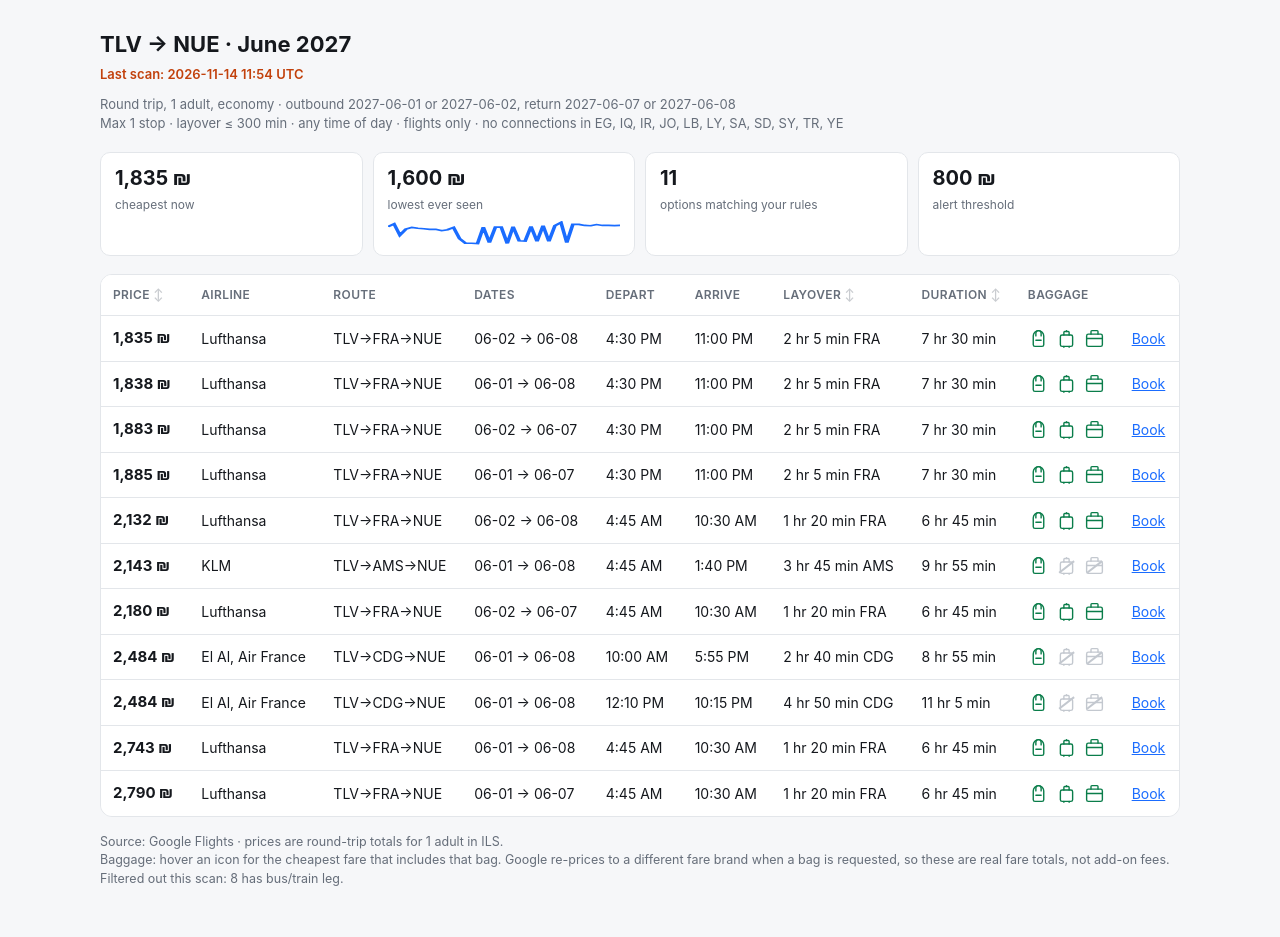
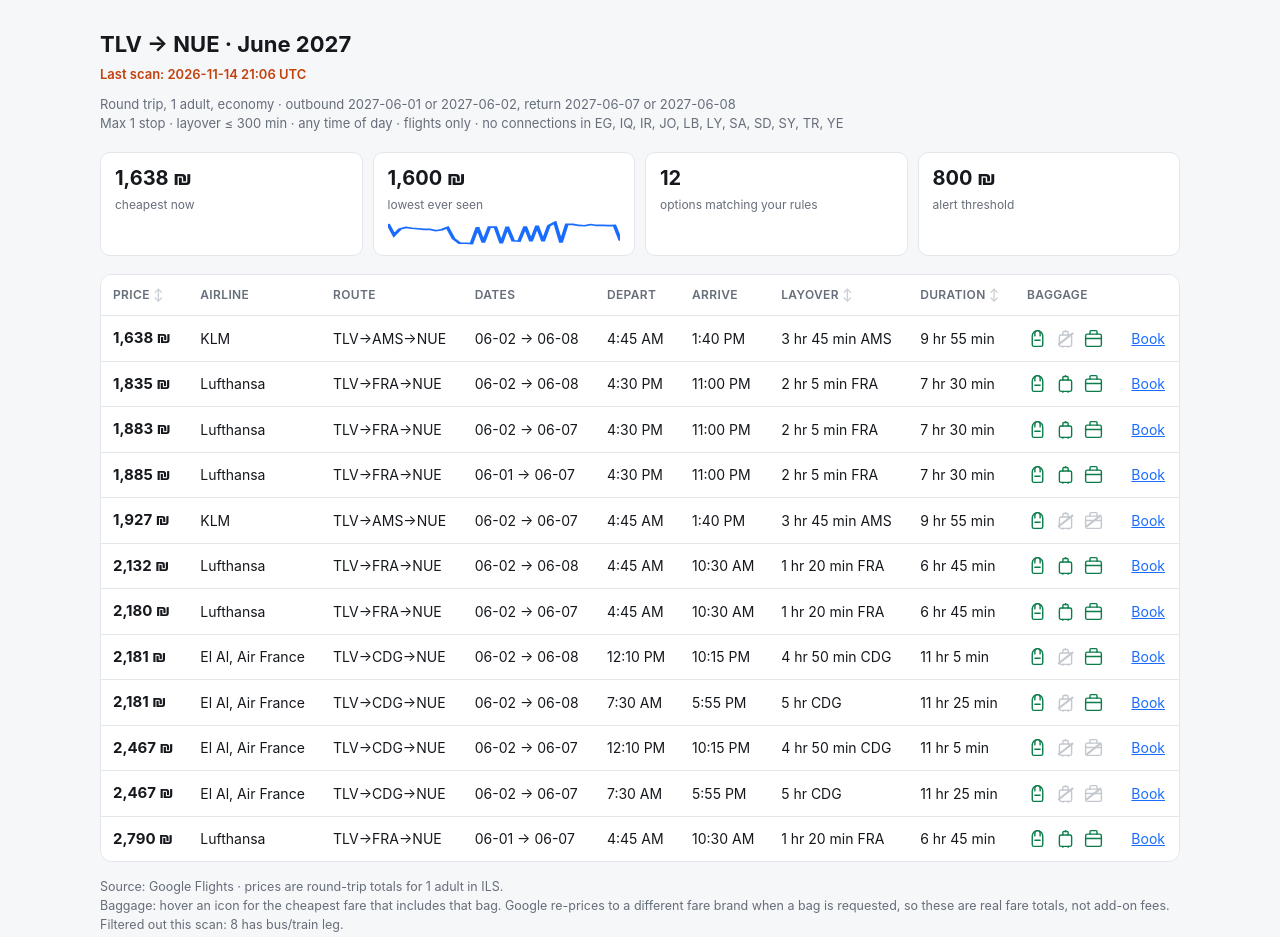
Before and after one commit to EilonV/germany-flight-scanner, a plain HTML site: page index.html in a window 1280 px wide. Drawn offline with Linux system fonts and the light colour scheme.

Commit message:
scan: 2026-11-14 21:06 UTC

```diff
--- a/data/state.json
+++ b/data/state.json
@@ -521,6 +521,11 @@
       "ts": "2026-11-14T11:54:37+00:00",
       "min_price": 1835,
       "count": 11
+    },
+    {
+      "ts": "2026-11-14T21:06:14+00:00",
+      "min_price": 1638,
+      "count": 12
     }
   ]
 }
--- a/index.html
+++ b/index.html
@@ -63,7 +63,7 @@
 <body>
 <div class="wrap">
   <h1>TLV &rarr; NUE &middot; June 2027</h1>
-  <div class="stamp">Last scan: 2026-11-14 11:54 UTC</div>
+  <div class="stamp">Last scan: 2026-11-14 21:06 UTC</div>
   <div class="sub">
     Round trip, 1 adult, economy &middot; outbound 2027-06-01 or 2027-06-02,
     return 2027-06-07 or 2027-06-08<br>
@@ -73,14 +73,14 @@
   </div>
 
   <div class="bar">
-    <div class="stat"><b>1,835 &#8362;</b>
+    <div class="stat"><b>1,638 &#8362;</b>
       <span>cheapest now</span></div>
     <div class="stat"><b>1,600 &#8362;</b>
       <span>lowest ever seen</span>
       <svg class="spark" width="100%" height="24" viewBox="0 0 100 24"
-        preserveAspectRatio="none"><polyline points="0.0,5.7 2.6,2.9 5.1,14.1 7.7,8.1 10.3,6.4 12.8,7.3 15.4,7.8 17.9,8.4 20.5,8.2 23.1,9.7 25.6,8.7 28.2,6.5 30.8,17.6 33.3,22.2 35.9,22.2 38.5,22.5 41.0,6.1 43.6,21.5 46.2,6.1 48.7,6.1 51.3,22.5 53.8,5.7 56.4,19.7 59.0,20.0 61.5,5.3 64.1,20.3 66.7,4.7 69.2,20.3 71.8,4.7 74.4,1.5 76.9,21.7 79.5,3.3 82.1,3.4 84.6,4.4 87.2,4.7 89.7,3.5 92.3,4.4 94.9,4.4 97.4,4.6 100.0,4.4" fill="none"
+        preserveAspectRatio="none"><polyline points="0.0,2.9 2.6,14.1 5.1,8.1 7.7,6.4 10.3,7.3 12.8,7.8 15.4,8.4 17.9,8.2 20.5,9.7 23.1,8.7 25.6,6.5 28.2,17.6 30.8,22.2 33.3,22.2 35.9,22.5 38.5,6.1 41.0,21.5 43.6,6.1 46.2,6.1 48.7,22.5 51.3,5.7 53.8,19.7 56.4,20.0 59.0,5.3 61.5,20.3 64.1,4.7 66.7,20.3 69.2,4.7 71.8,1.5 74.4,21.7 76.9,3.3 79.5,3.4 82.1,4.4 84.6,4.7 87.2,3.5 89.7,4.4 92.3,4.4 94.9,4.6 97.4,4.4 100.0,19.6" fill="none"
         stroke="var(--accent)" stroke-width="1.6"/></svg></div>
-    <div class="stat"><b>11</b><span>options matching your rules</span></div>
+    <div class="stat"><b>12</b><span>options matching your rules</span></div>
     <div class="stat"><b>800 &#8362;</b><span>alert threshold</span></div>
   </div>
 
@@ -100,6 +100,40 @@
       <th></th>
     </tr></thead>
     <tbody>
+
+      <tr class="">
+        <td class="price" data-v="1638">1,638 &#8362;</td>
+        <td>KLM</td>
+        <td>TLV&rarr;AMS&rarr;NUE
+          </td>
+        <td>06-02 &rarr; 06-08</td>
+        <td>4:45 AM</td>
+        <td>1:40 PM</td>
+        <td data-v="225">3 hr 45 min AMS</td>
+        <td data-v="595">9 hr 55 min</td>
+        <td><div class="bags">
+
+          <span class="bag yes" tabindex="0">
+            <svg viewBox="0 0 24 24"><path d="M6 9a6 6 0 0 1 12 0v10a2 2 0 0 1-2 2H8a2 2 0 0 1-2-2V9Z"/><path d="M9 9V6a3 3 0 0 1 6 0v3"/><path d="M9 14h6"/></svg>
+            <span class="tip"><b>Backpack / personal item</b>Personal item / small backpack is included in every economy fare on this route.
+               <i>(policy, not live-quoted)</i></span>
+          </span>
+
+          <span class="bag no" tabindex="0">
+            <svg viewBox="0 0 24 24"><rect x="5" y="8" width="14" height="13" rx="2"/><path d="M9 8V5a1 1 0 0 1 1-1h4a1 1 0 0 1 1 1v3"/><path d="M12 3v1"/><path d="M9 21v1"/><path d="M15 21v1"/></svg>
+            <span class="tip"><b>Cabin trolley</b>Google returned no fare including this bag for this itinerary.
+              </span>
+          </span>
+
+          <span class="bag yes" tabindex="0">
+            <svg viewBox="0 0 24 24"><rect x="3" y="7" width="18" height="14" rx="2"/><path d="M8 7V4a1 1 0 0 1 1-1h6a1 1 0 0 1 1 1v3"/><path d="M3 12h18"/></svg>
+            <span class="tip"><b>Checked bag</b>Included. Cheapest fare with this bag: 1,638 NIS - same as the headline fare.
+              </span>
+          </span>
+
+        </div></td>
+        <td><a href="https://www.google.com/travel/flights/search?tfs=GiASCjIwMjctMDYtMDIoAWoFEgNUTFZyBRIDTlVFkAGsAhogEgoyMDI3LTA2LTA4KAFqBRIDTlVFcgUSA1RMVpABrAJCAQFIAZgBAQ==&hl=en-US&curr=ILS" target="_blank" rel="noopener">Book</a></td>
+      </tr>
 
       <tr class="">
         <td class="price" data-v="1835">1,835 &#8362;</td>
@@ -133,40 +167,6 @@
 
         </div></td>
         <td><a href="https://www.google.com/travel/flights/search?tfs=GiASCjIwMjctMDYtMDIoAWoFEgNUTFZyBRIDTlVFkAGsAhogEgoyMDI3LTA2LTA4KAFqBRIDTlVFcgUSA1RMVpABrAJCAQFIAZgBAQ==&hl=en-US&curr=ILS" target="_blank" rel="noopener">Book</a></td>
-      </tr>
-
-      <tr class="">
-        <td class="price" data-v="1838">1,838 &#8362;</td>
-        <td>Lufthansa</td>
-        <td>TLV&rarr;FRA&rarr;NUE
-          </td>
-        <td>06-01 &rarr; 06-08</td>
-        <td>4:30 PM</td>
-        <td>11:00 PM</td>
-        <td data-v="125">2 hr 5 min FRA</td>
-        <td data-v="450">7 hr 30 min</td>
-        <td><div class="bags">
-
-          <span class="bag yes" tabindex="0">
-            <svg viewBox="0 0 24 24"><path d="M6 9a6 6 0 0 1 12 0v10a2 2 0 0 1-2 2H8a2 2 0 0 1-2-2V9Z"/><path d="M9 9V6a3 3 0 0 1 6 0v3"/><path d="M9 14h6"/></svg>
-            <span class="tip"><b>Backpack / personal item</b>Personal item / small backpack is included in every economy fare on this route.
-               <i>(policy, not live-quoted)</i></span>
-          </span>
-
-          <span class="bag yes" tabindex="0">
-            <svg viewBox="0 0 24 24"><rect x="5" y="8" width="14" height="13" rx="2"/><path d="M9 8V5a1 1 0 0 1 1-1h4a1 1 0 0 1 1 1v3"/><path d="M12 3v1"/><path d="M9 21v1"/><path d="M15 21v1"/></svg>
-            <span class="tip"><b>Cabin trolley</b>Included. Cheapest fare with this bag: 1,838 NIS - same as the headline fare.
-              </span>
-          </span>
-
-          <span class="bag yes" tabindex="0">
-            <svg viewBox="0 0 24 24"><rect x="3" y="7" width="18" height="14" rx="2"/><path d="M8 7V4a1 1 0 0 1 1-1h6a1 1 0 0 1 1 1v3"/><path d="M3 12h18"/></svg>
-            <span class="tip"><b>Checked bag</b>Included. Cheapest fare with this bag: 1,838 NIS - same as the headline fare.
-              </span>
-          </span>
-
-        </div></td>
-        <td><a href="https://www.google.com/travel/flights/search?tfs=GiASCjIwMjctMDYtMDEoAWoFEgNUTFZyBRIDTlVFkAGsAhogEgoyMDI3LTA2LTA4KAFqBRIDTlVFcgUSA1RMVpABrAJCAQFIAZgBAQ==&hl=en-US&curr=ILS" target="_blank" rel="noopener">Book</a></td>
       </tr>
 
       <tr class="">
@@ -238,6 +238,40 @@
       </tr>
 
       <tr class="">
+        <td class="price" data-v="1927">1,927 &#8362;</td>
+        <td>KLM</td>
+        <td>TLV&rarr;AMS&rarr;NUE
+          </td>
+        <td>06-02 &rarr; 06-07</td>
+        <td>4:45 AM</td>
+        <td>1:40 PM</td>
+        <td data-v="225">3 hr 45 min AMS</td>
+        <td data-v="595">9 hr 55 min</td>
+        <td><div class="bags">
+
+          <span class="bag yes" tabindex="0">
+            <svg viewBox="0 0 24 24"><path d="M6 9a6 6 0 0 1 12 0v10a2 2 0 0 1-2 2H8a2 2 0 0 1-2-2V9Z"/><path d="M9 9V6a3 3 0 0 1 6 0v3"/><path d="M9 14h6"/></svg>
+            <span class="tip"><b>Backpack / personal item</b>Personal item / small backpack is included in every economy fare on this route.
+               <i>(policy, not live-quoted)</i></span>
+          </span>
+
+          <span class="bag no" tabindex="0">
+            <svg viewBox="0 0 24 24"><rect x="5" y="8" width="14" height="13" rx="2"/><path d="M9 8V5a1 1 0 0 1 1-1h4a1 1 0 0 1 1 1v3"/><path d="M12 3v1"/><path d="M9 21v1"/><path d="M15 21v1"/></svg>
+            <span class="tip"><b>Cabin trolley</b>Google returned no fare including this bag for this itinerary.
+              </span>
+          </span>
+
+          <span class="bag no" tabindex="0">
+            <svg viewBox="0 0 24 24"><rect x="3" y="7" width="18" height="14" rx="2"/><path d="M8 7V4a1 1 0 0 1 1-1h6a1 1 0 0 1 1 1v3"/><path d="M3 12h18"/></svg>
+            <span class="tip"><b>Checked bag</b>Google returned no fare including this bag for this itinerary.
+              </span>
+          </span>
+
+        </div></td>
+        <td><a href="https://www.google.com/travel/flights/search?tfs=GiASCjIwMjctMDYtMDIoAWoFEgNUTFZyBRIDTlVFkAGsAhogEgoyMDI3LTA2LTA3KAFqBRIDTlVFcgUSA1RMVpABrAJCAQFIAZgBAQ==&hl=en-US&curr=ILS" target="_blank" rel="noopener">Book</a></td>
+      </tr>
+
+      <tr class="">
         <td class="price" data-v="2132">2,132 &#8362;</td>
         <td>Lufthansa</td>
         <td>TLV&rarr;FRA&rarr;NUE
@@ -269,40 +303,6 @@
 
         </div></td>
         <td><a href="https://www.google.com/travel/flights/search?tfs=GiASCjIwMjctMDYtMDIoAWoFEgNUTFZyBRIDTlVFkAGsAhogEgoyMDI3LTA2LTA4KAFqBRIDTlVFcgUSA1RMVpABrAJCAQFIAZgBAQ==&hl=en-US&curr=ILS" target="_blank" rel="noopener">Book</a></td>
-      </tr>
-
-      <tr class="">
-        <td class="price" data-v="2143">2,143 &#8362;</td>
-        <td>KLM</td>
-        <td>TLV&rarr;AMS&rarr;NUE
-          </td>
-        <td>06-01 &rarr; 06-08</td>
-        <td>4:45 AM</td>
-        <td>1:40 PM</td>
-        <td data-v="225">3 hr 45 min AMS</td>
-        <td data-v="595">9 hr 55 min</td>
-        <td><div class="bags">
-
-          <span class="bag yes" tabindex="0">
-            <svg viewBox="0 0 24 24"><path d="M6 9a6 6 0 0 1 12 0v10a2 2 0 0 1-2 2H8a2 2 0 0 1-2-2V9Z"/><path d="M9 9V6a3 3 0 0 1 6 0v3"/><path d="M9 14h6"/></svg>
-            <span class="tip"><b>Backpack / personal item</b>Personal item / small backpack is included in every economy fare on this route.
-               <i>(policy, not live-quoted)</i></span>
-          </span>
-
-          <span class="bag no" tabindex="0">
-            <svg viewBox="0 0 24 24"><rect x="5" y="8" width="14" height="13" rx="2"/><path d="M9 8V5a1 1 0 0 1 1-1h4a1 1 0 0 1 1 1v3"/><path d="M12 3v1"/><path d="M9 21v1"/><path d="M15 21v1"/></svg>
-            <span class="tip"><b>Cabin trolley</b>Google returned no fare including this bag for this itinerary.
-              </span>
-          </span>
-
-          <span class="bag no" tabindex="0">
-            <svg viewBox="0 0 24 24"><rect x="3" y="7" width="18" height="14" rx="2"/><path d="M8 7V4a1 1 0 0 1 1-1h6a1 1 0 0 1 1 1v3"/><path d="M3 12h18"/></svg>
-            <span class="tip"><b>Checked bag</b>Google returned no fare including this bag for this itinerary.
-              </span>
-          </span>
-
-        </div></td>
-        <td><a href="https://www.google.com/travel/flights/search?tfs=GiASCjIwMjctMDYtMDEoAWoFEgNUTFZyBRIDTlVFkAGsAhogEgoyMDI3LTA2LTA4KAFqBRIDTlVFcgUSA1RMVpABrAJCAQFIAZgBAQ==&hl=en-US&curr=ILS" target="_blank" rel="noopener">Book</a></td>
       </tr>
 
       <tr class="">
@@ -340,15 +340,15 @@
       </tr>
 
       <tr class="">
-        <td class="price" data-v="2484">2,484 &#8362;</td>
+        <td class="price" data-v="2181">2,181 &#8362;</td>
         <td>El Al, Air France</td>
         <td>TLV&rarr;CDG&rarr;NUE
           </td>
-        <td>06-01 &rarr; 06-08</td>
-        <td>10:00 AM</td>
-        <td>5:55 PM</td>
-        <td data-v="160">2 hr 40 min CDG</td>
-        <td data-v="535">8 hr 55 min</td>
+        <td>06-02 &rarr; 06-08</td>
+        <td>12:10 PM</td>
+        <td>10:15 PM</td>
+        <td data-v="290">4 hr 50 min CDG</td>
+        <td data-v="665">11 hr 5 min</td>
         <td><div class="bags">
 
           <span class="bag yes" tabindex="0">
@@ -363,22 +363,56 @@
               </span>
           </span>
 
-          <span class="bag no" tabindex="0">
+          <span class="bag yes" tabindex="0">
             <svg viewBox="0 0 24 24"><rect x="3" y="7" width="18" height="14" rx="2"/><path d="M8 7V4a1 1 0 0 1 1-1h6a1 1 0 0 1 1 1v3"/><path d="M3 12h18"/></svg>
-            <span class="tip"><b>Checked bag</b>Google returned no fare including this bag for this itinerary.
+            <span class="tip"><b>Checked bag</b>Included. Cheapest fare with this bag: 2,181 NIS - same as the headline fare.
               </span>
           </span>
 
         </div></td>
-        <td><a href="https://www.google.com/travel/flights/search?tfs=GiASCjIwMjctMDYtMDEoAWoFEgNUTFZyBRIDTlVFkAGsAhogEgoyMDI3LTA2LTA4KAFqBRIDTlVFcgUSA1RMVpABrAJCAQFIAZgBAQ==&hl=en-US&curr=ILS" target="_blank" rel="noopener">Book</a></td>
+        <td><a href="https://www.google.com/travel/flights/search?tfs=GiASCjIwMjctMDYtMDIoAWoFEgNUTFZyBRIDTlVFkAGsAhogEgoyMDI3LTA2LTA4KAFqBRIDTlVFcgUSA1RMVpABrAJCAQFIAZgBAQ==&hl=en-US&curr=ILS" target="_blank" rel="noopener">Book</a></td>
       </tr>
 
       <tr class="">
-        <td class="price" data-v="2484">2,484 &#8362;</td>
+        <td class="price" data-v="2181">2,181 &#8362;</td>
         <td>El Al, Air France</td>
         <td>TLV&rarr;CDG&rarr;NUE
           </td>
-        <td>06-01 &rarr; 06-08</td>
+        <td>06-02 &rarr; 06-08</td>
+        <td>7:30 AM</td>
+        <td>5:55 PM</td>
+        <td data-v="300">5 hr CDG</td>
+        <td data-v="685">11 hr 25 min</td>
+        <td><div class="bags">
+
+          <span class="bag yes" tabindex="0">
+            <svg viewBox="0 0 24 24"><path d="M6 9a6 6 0 0 1 12 0v10a2 2 0 0 1-2 2H8a2 2 0 0 1-2-2V9Z"/><path d="M9 9V6a3 3 0 0 1 6 0v3"/><path d="M9 14h6"/></svg>
+            <span class="tip"><b>Backpack / personal item</b>Personal item / small backpack is included in every economy fare on this route.
+               <i>(policy, not live-quoted)</i></span>
+          </span>
+
+          <span class="bag no" tabindex="0">
+            <svg viewBox="0 0 24 24"><rect x="5" y="8" width="14" height="13" rx="2"/><path d="M9 8V5a1 1 0 0 1 1-1h4a1 1 0 0 1 1 1v3"/><path d="M12 3v1"/><path d="M9 21v1"/><path d="M15 21v1"/></svg>
+            <span class="tip"><b>Cabin trolley</b>Google returned no fare including this bag for this itinerary.
+              </span>
+          </span>
+
+          <span class="bag yes" tabindex="0">
+            <svg viewBox="0 0 24 24"><rect x="3" y="7" width="18" height="14" rx="2"/><path d="M8 7V4a1 1 0 0 1 1-1h6a1 1 0 0 1 1 1v3"/><path d="M3 12h18"/></svg>
+            <span class="tip"><b>Checked bag</b>Included. Cheapest fare with this bag: 2,181 NIS - same as the headline fare.
+              </span>
+          </span>
+
+        </div></td>
+        <td><a href="https://www.google.com/travel/flights/search?tfs=GiASCjIwMjctMDYtMDIoAWoFEgNUTFZyBRIDTlVFkAGsAhogEgoyMDI3LTA2LTA4KAFqBRIDTlVFcgUSA1RMVpABrAJCAQFIAZgBAQ==&hl=en-US&curr=ILS" target="_blank" rel="noopener">Book</a></td>
+      </tr>
+
+      <tr class="">
+        <td class="price" data-v="2467">2,467 &#8362;</td>
+        <td>El Al, Air France</td>
+        <td>TLV&rarr;CDG&rarr;NUE
+          </td>
+        <td>06-02 &rarr; 06-07</td>
         <td>12:10 PM</td>
         <td>10:15 PM</td>
         <td data-v="290">4 hr 50 min CDG</td>
@@ -404,19 +438,19 @@
           </span>
 
         </div></td>
-        <td><a href="https://www.google.com/travel/flights/search?tfs=GiASCjIwMjctMDYtMDEoAWoFEgNUTFZyBRIDTlVFkAGsAhogEgoyMDI3LTA2LTA4KAFqBRIDTlVFcgUSA1RMVpABrAJCAQFIAZgBAQ==&hl=en-US&curr=ILS" target="_blank" rel="noopener">Book</a></td>
+        <td><a href="https://www.google.com/travel/flights/search?tfs=GiASCjIwMjctMDYtMDIoAWoFEgNUTFZyBRIDTlVFkAGsAhogEgoyMDI3LTA2LTA3KAFqBRIDTlVFcgUSA1RMVpABrAJCAQFIAZgBAQ==&hl=en-US&curr=ILS" target="_blank" rel="noopener">Book</a></td>
       </tr>
 
       <tr class="">
-        <td class="price" data-v="2743">2,743 &#8362;</td>
-        <td>Lufthansa</td>
-        <td>TLV&rarr;FRA&rarr;NUE
+        <td class="price" data-v="2467">2,467 &#8362;</td>
+        <td>El Al, Air France</td>
+        <td>TLV&rarr;CDG&rarr;NUE
           </td>
-        <td>06-01 &rarr; 06-08</td>
-        <td>4:45 AM</td>
-        <td>10:30 AM</td>
-        <td data-v="80">1 hr 20 min FRA</td>
-        <td data-v="405">6 hr 45 min</td>
+        <td>06-02 &rarr; 06-07</td>
+        <td>7:30 AM</td>
+        <td>5:55 PM</td>
+        <td data-v="300">5 hr CDG</td>
+        <td data-v="685">11 hr 25 min</td>
         <td><div class="bags">
 
           <span class="bag yes" tabindex="0">
@@ -425,20 +459,20 @@
                <i>(policy, not live-quoted)</i></span>
           </span>
 
-          <span class="bag yes" tabindex="0">
+          <span class="bag no" tabindex="0">
             <svg viewBox="0 0 24 24"><rect x="5" y="8" width="14" height="13" rx="2"/><path d="M9 8V5a1 1 0 0 1 1-1h4a1 1 0 0 1 1 1v3"/><path d="M12 3v1"/><path d="M9 21v1"/><path d="M15 21v1"/></svg>
-            <span class="tip"><b>Cabin trolley</b>Included. Cheapest fare with this bag: 2,743 NIS - same as the headline fare.
+            <span class="tip"><b>Cabin trolley</b>Google returned no fare including this bag for this itinerary.
               </span>
           </span>
 
-          <span class="bag yes" tabindex="0">
+          <span class="bag no" tabindex="0">
             <svg viewBox="0 0 24 24"><rect x="3" y="7" width="18" height="14" rx="2"/><path d="M8 7V4a1 1 0 0 1 1-1h6a1 1 0 0 1 1 1v3"/><path d="M3 12h18"/></svg>
-            <span class="tip"><b>Checked bag</b>Included. Cheapest fare with this bag: 2,743 NIS - same as the headline fare.
+            <span class="tip"><b>Checked bag</b>Google returned no fare including this bag for this itinerary.
               </span>
           </span>
 
         </div></td>
-        <td><a href="https://www.google.com/travel/flights/search?tfs=GiASCjIwMjctMDYtMDEoAWoFEgNUTFZyBRIDTlVFkAGsAhogEgoyMDI3LTA2LTA4KAFqBRIDTlVFcgUSA1RMVpABrAJCAQFIAZgBAQ==&hl=en-US&curr=ILS" target="_blank" rel="noopener">Book</a></td>
+        <td><a href="https://www.google.com/travel/flights/search?tfs=GiASCjIwMjctMDYtMDIoAWoFEgNUTFZyBRIDTlVFkAGsAhogEgoyMDI3LTA2LTA3KAFqBRIDTlVFcgUSA1RMVpABrAJCAQFIAZgBAQ==&hl=en-US&curr=ILS" target="_blank" rel="noopener">Book</a></td>
       </tr>
 
       <tr class="">
```
